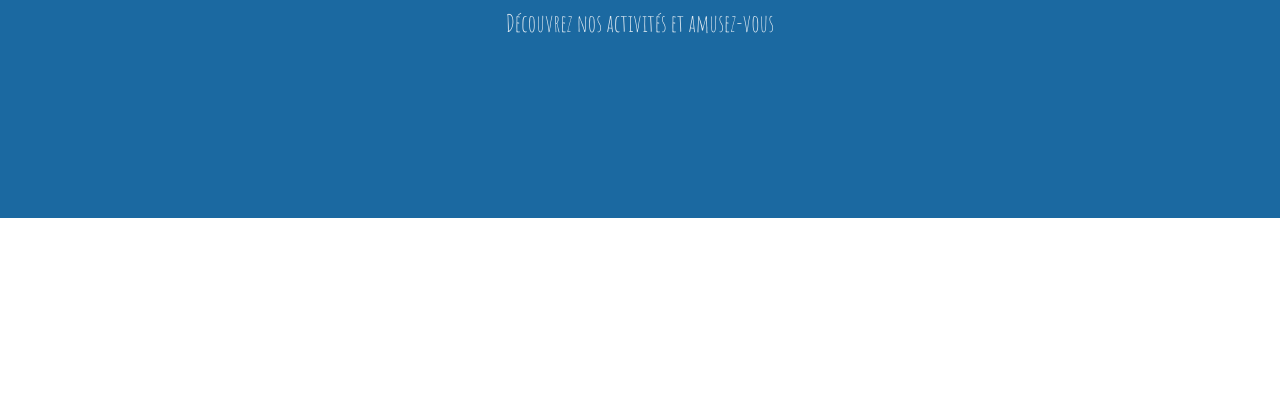
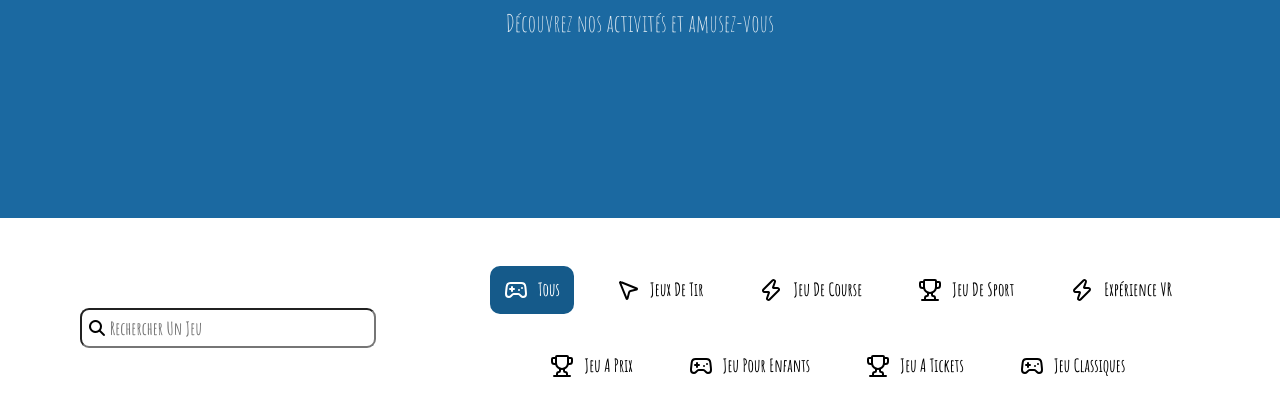
Before and after one commit to Anas-Dn/Adventure-Bay, a website: page pages/jeu.html in a window 1280 px wide. Shown: the part 278-694 px from the top of the page. Drawn offline with nearby package versions, Linux system fonts and the light colour scheme.

Commit message:
finished half of jeu section

```diff
--- a/CSS/jeu.css
+++ b/CSS/jeu.css
@@ -242,13 +242,57 @@ header .button-nav:hover{
 
 
 
+.sec-2{
+    margin: 3rem 5rem;
+}
+.sec-2 .head {
+    display: flex;
+    align-items: center;
+    gap: 100px;
+}
+.sec-2 .head .input{
+    flex-basis: 29%;
+    position: relative;
+    width: 100%;
+}
+.sec-2 .head .input input{
+    width: 100%;
+    height: 40px;
+    border-radius: 9px;
+    font-size: 18px;
+    font-weight: 600;
+    padding-left: 28px;
+}
+.sec-2 .head .input i{
+    position: absolute;
+    left: 7px;
+    top: 12px;
+    cursor: pointer;
+}
 
-
-
-
-
-
-
+.sec-2 .head .jeu-name{
+    flex-basis: 71%;
+    display: flex;
+    align-items: center;
+    justify-content: center;
+    gap: 28px;
+    flex-wrap: wrap;
+}
+.sec-2 .head .jeu-name .name{
+    display: flex;
+    gap: 10px;
+    cursor: pointer;
+    padding: 12px 14px;
+    border-radius: 10px;
+}
+.sec-2 .head .jeu-name .name p{
+    font-size: 18px;
+    font-weight: 600;
+}
+.sec-2 .head .jeu-name .active{
+    background-color: #155a8a;
+    color: white;
+}
 
 
 
--- a/package.json
+++ b/package.json
@@ -1,5 +1,6 @@
 {
   "dependencies": {
+    "gsap": "^3.15.0",
     "lucide": "^0.575.0",
     "lucide-react": "^0.575.0"
   }
--- a/pages/jeu.html
+++ b/pages/jeu.html
@@ -34,8 +34,55 @@
     </section>
 
     <section class="sec-2">
-        <div class="head"></div>
-        <div class="jeu"></div>
+        <div class="head">
+            <div class="input">
+                <input type="text" placeholder="Rechercher Un Jeu">
+                <i class="fa-solid fa-magnifying-glass"></i>
+            </div>
+            <div class="jeu-name">
+
+                <div class="name active">
+                    <i data-lucide="gamepad-2"></i>
+                    <p>Tous</p>
+                </div>
+                <div class="name">
+                    <i data-lucide="mouse-pointer-2"></i>
+                    <p>Jeux De Tir</p>
+                </div>
+                <div class="name">
+                    <i data-lucide="zap"></i>
+                    <p>Jeu De Course</p>
+                </div>
+                <div class="name">
+                    <i data-lucide="trophy"></i>
+                    <p>Jeu De Sport</p>
+                </div>
+                <div class="name">
+                    <i data-lucide="zap"></i>
+                    <p>Expérience VR</p>
+                </div>
+                <div class="name">
+                    <i data-lucide="trophy"></i>
+                    <p>Jeu A Prix</p>
+                </div>
+                <div class="name">
+                    <i data-lucide="gamepad-2"></i>
+                    <p>Jeu Pour Enfants</p>
+                </div>
+                <div class="name">
+                    <i data-lucide="trophy"></i>
+                    <p>Jeu A Tickets</p>
+                </div>
+                <div class="name">
+                    <i data-lucide="gamepad-2"></i>
+                    <p>Jeu Classiques</p>
+                </div>
+
+            </div>
+        </div>
+
+        <div class="jeu" id="jeu"></div>
+
     </section>
 
 
```
Also changed, not shown: Data/jeux.json (added, +33 -0 lines), JS/index.js (+18 -0 lines), JS/jeu.js (+36 -0 lines), index.html (+7 -6 lines), 2 other files.
